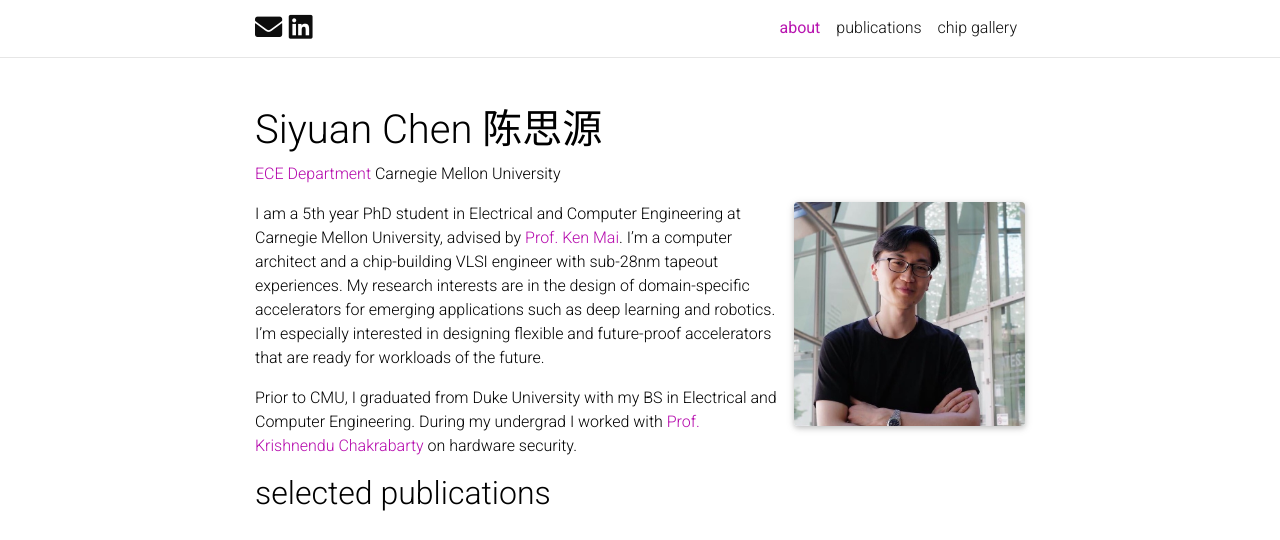
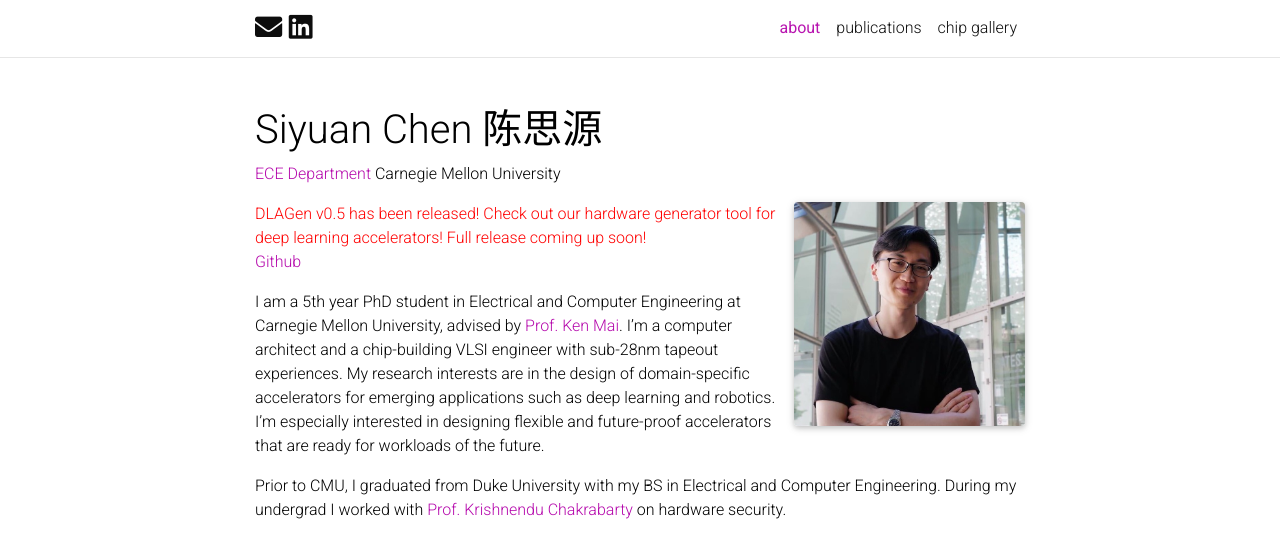
Before and after one commit to chensy7/chensy7.github.io, a Jekyll site: the page built from _pages/about.md, in a window 1280 px wide, cut to the strip 0-540 px from the top of the page. Built offline with Jekyll 4.4.1, drawn with Linux system fonts in a browser that asks for light colours; full-size pictures stand in for the smaller copies a plugin makes; comment, search, counter and statistics services are not loaded; a style sheet for code colours, icons or effects is not loaded.

Commit message:
Update about.md

```diff
--- a/_pages/about.md
+++ b/_pages/about.md
@@ -19,7 +19,7 @@ social: false  # includes social icons at the bottom of the page
 ---
 
 
-<!-- <font color="red"> DLAGen v0.5 has been released! Check out our hardware generator tool for deep learning accelerators! Full release coming up soon!</font> [Github](https://github.com/CMU-VLSI/dlagen) -->
+<font color="red"> DLAGen v0.5 has been released! Check out our hardware generator tool for deep learning accelerators! Full release coming up soon!</font> [Github](https://github.com/CMU-VLSI/dlagen)
 
 
 I am a 5th year PhD student in Electrical and Computer Engineering at Carnegie Mellon University, advised by [Prof. Ken Mai](https://www.ece.cmu.edu/directory/bios/mai-ken.html). I’m a computer architect and a chip-building VLSI engineer with sub-28nm tapeout experiences. My research interests are in the design of domain-specific accelerators for emerging applications such as deep learning and robotics. I’m especially interested in designing flexible and future-proof accelerators that are ready for workloads of the future.
```
